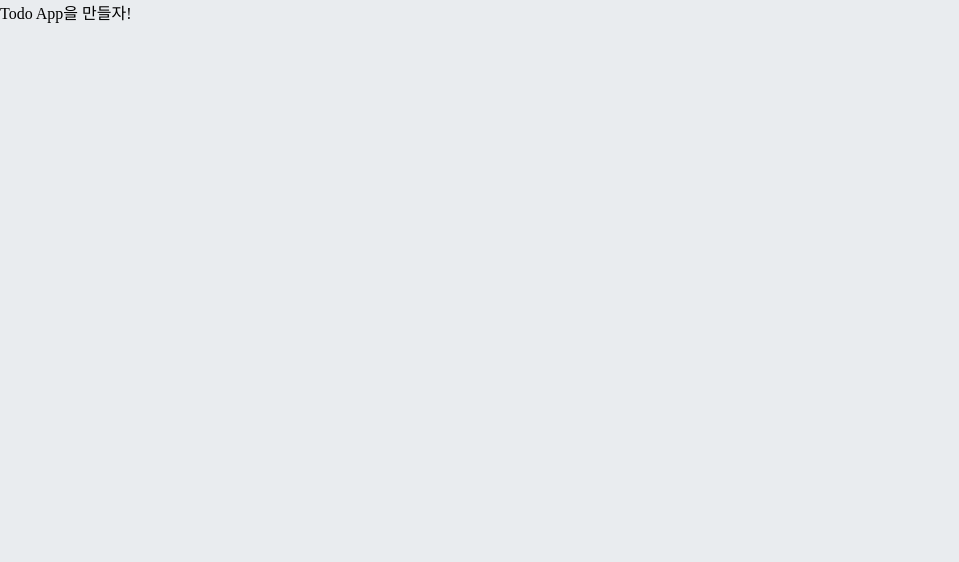
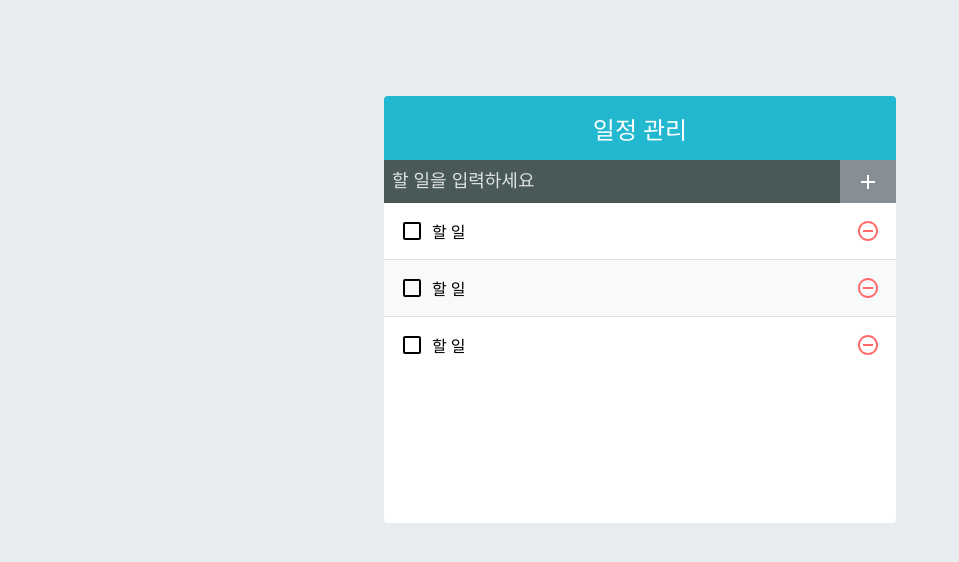
Before and after one commit to Junseop-Shin/reactStudy, a React (Create React App) app: page / in a window 1280 px wide. Shown: the top 562 px of the page, without its empty margins (0-959 px from the left). Built offline with nearby package versions, Linux system fonts and the light colour scheme.

Commit message:
[feat] ToDoApp component 및 스타일 생성 - TodoTemplate, TodoInsert, TodoList, TodoListItem - Component 및 스타일 생성

```diff
--- a/src/App.js
+++ b/src/App.js
@@ -1,7 +1,15 @@
 import React from 'react';
+import TodoInsert from './components/TodoInsert';
+import TodoList from './components/TodoList';
+import TodoTemplate from './components/TodoTemplate';
 
 const App = () => {
-  return <div>Todo App을 만들자!</div>;
+  return (
+    <TodoTemplate>
+      <TodoInsert />
+      <TodoList />
+    </TodoTemplate>
+  );
 };
 
 export default App;
--- /dev/null
+++ b/src/components/TodoInsert.js
@@ -0,0 +1,16 @@
+import React from 'react';
+import { MdAdd } from 'react-icons/md';
+import './TodoInsert.scss';
+
+const TodoInsert = () => {
+  return (
+    <form className="TodoInsert">
+      <input placeholder="할 일을 입력하세요" />
+      <button type="submit">
+        <MdAdd />
+      </button>
+    </form>
+  );
+};
+
+export default TodoInsert;
--- /dev/null
+++ b/src/components/TodoInsert.scss
@@ -0,0 +1,38 @@
+.TodoInsert {
+  display: flex;
+  background: #495957;
+  input {
+    //기본 스타일 초기화
+    background: none;
+    outline: none;
+    border: none;
+    padding: 0.5rem;
+    font-size: 1.125rem;
+    line-height: 1.5;
+    color: white;
+
+    &::placeholder {
+      color: #dee2e6;
+    }
+    // 버튼을 제외한 영역을 모두 차지하기
+    flex: 1;
+  }
+
+  button {
+    //기본 스타일 초기화
+    background: none;
+    outline: none;
+    border: none;
+    background: #868e96; // background가 왜 2개?
+    color: white;
+    padding: 0rem 1rem;
+    font-size: 1.5rem;
+    display: flex;
+    align-items: center;
+    cursor: pointer; // css cursor로 마우스 커서 변경
+    transition: 0.1s background ease-in; // ??
+    &:hover {
+      background: #adb5bd;
+    }
+  }
+}
--- /dev/null
+++ b/src/components/TodoList.js
@@ -0,0 +1,15 @@
+import React from 'react';
+import TodoListItem from './TodoListItem';
+import './TodoList.scss';
+
+const TodoList = () => {
+  return (
+    <div className="TodoList">
+      <TodoListItem />
+      <TodoListItem />
+      <TodoListItem />
+    </div>
+  );
+};
+
+export default TodoList;
--- /dev/null
+++ b/src/components/TodoList.scss
@@ -0,0 +1,5 @@
+.TodoList {
+  min-height: 320px;
+  max-height: 513px;
+  overflow-y: auto;
+}
--- /dev/null
+++ b/src/components/TodoListItem.js
@@ -0,0 +1,23 @@
+import React from 'react';
+import {
+  MdCheckBoxOutlineBlank,
+  MdCheckBox,
+  MdRemoveCircleOutline,
+} from 'react-icons/md';
+import './TodoListItem.scss';
+
+const TodoListItem = () => {
+  return (
+    <div className="TodoListItem">
+      <div className="checkbox">
+        <MdCheckBoxOutlineBlank />
+        <div className="text">할 일</div>
+      </div>
+      <div className="remove">
+        <MdRemoveCircleOutline />
+      </div>
+    </div>
+  );
+};
+
+export default TodoListItem;
--- /dev/null
+++ b/src/components/TodoListItem.scss
@@ -0,0 +1,48 @@
+.TodoListItem {
+  padding: 1rem;
+  display: flex;
+  align-items: center; // 세로 중앙 정렬
+  &:nth-child(even) {
+    background: #f8f9fa;
+  }
+
+  .checkbox {
+    cursor: pointer;
+    flex: 1; // 차지할 수 있는 영역 모두 차지
+    display: flex;
+    align-items: center;
+    svg {
+      font-size: 1.5rem;
+    }
+    .text {
+      margin-left: 0.5rem;
+      flex: 1;
+    }
+    &.checked {
+      svg {
+        color: #22b8cf;
+      }
+      .text {
+        color: #adb5bd;
+        text-decoration: line-through; // ?
+      }
+    }
+  }
+
+  .remove {
+    display: flex;
+    align-items: center;
+    font-size: 1.5rem;
+    color: #ff6b6b;
+    cursor: pointer;
+    &:hover {
+      color: #ff8787;
+    }
+  }
+
+  // 엘리먼트 사이사이에 테두리를 넣어 줌
+
+  & + & {
+    border-top: 1px solid #dee2e6;
+  }
+}
--- /dev/null
+++ b/src/components/TodoTemplate.js
@@ -0,0 +1,13 @@
+import React from 'react';
+import './TodoTemplate.scss';
+
+const TodoTemplate = ({ children }) => {
+  return (
+    <div className="TodoTemplate">
+      <div className="app-title">일정 관리</div>
+      <div className="content">{children}</div>
+    </div>
+  );
+};
+
+export default TodoTemplate;
--- /dev/null
+++ b/src/components/TodoTemplate.scss
@@ -0,0 +1,23 @@
+.TodoTemplate {
+  width: 512px;
+  // width가 주어진 상태에서 좌우 중앙 정렬
+  margin-left: auto;
+  margin-right: auto;
+  margin-top: 6rem;
+  border-radius: 4px;
+  overflow: hidden;
+
+  .app-title {
+    background: #22b8cf;
+    color: white;
+    height: 4rem;
+    font-size: 1.5rem;
+    display: flex;
+    align-items: center;
+    justify-content: center;
+  }
+
+  .content {
+    background: white;
+  }
+}
```
